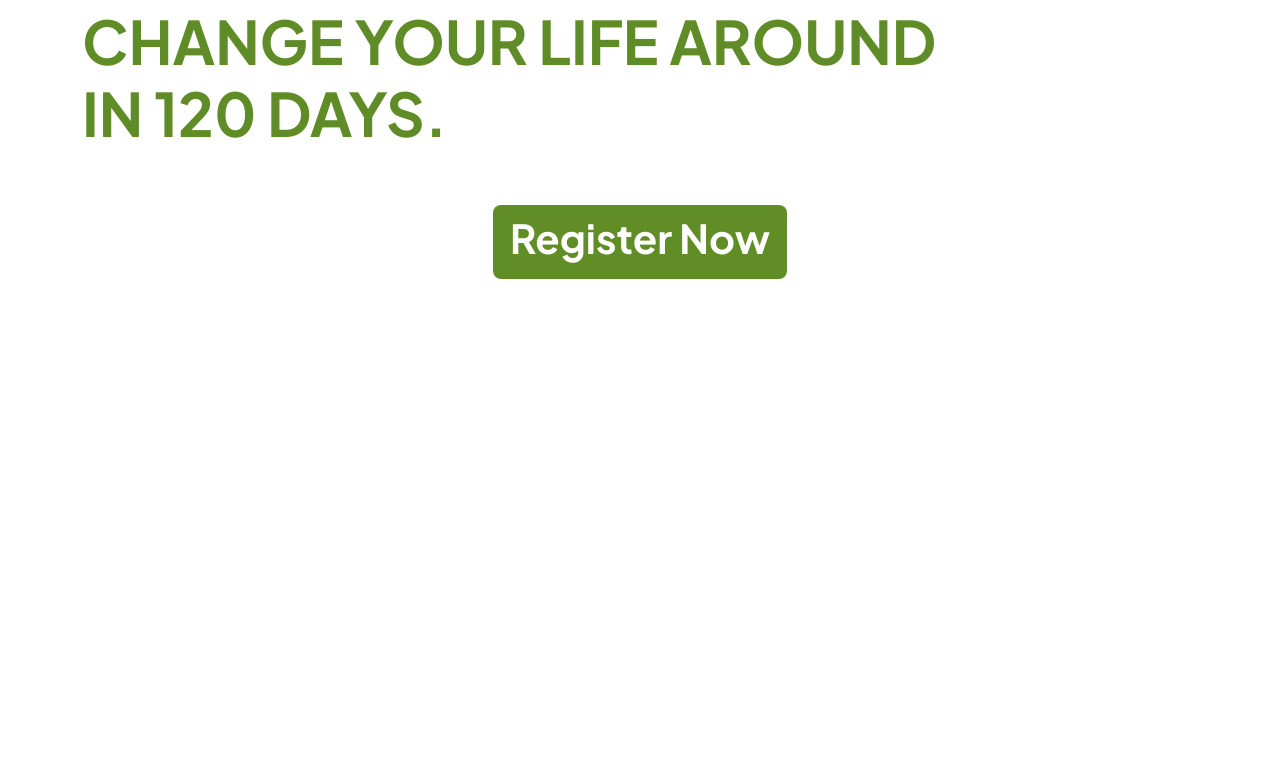
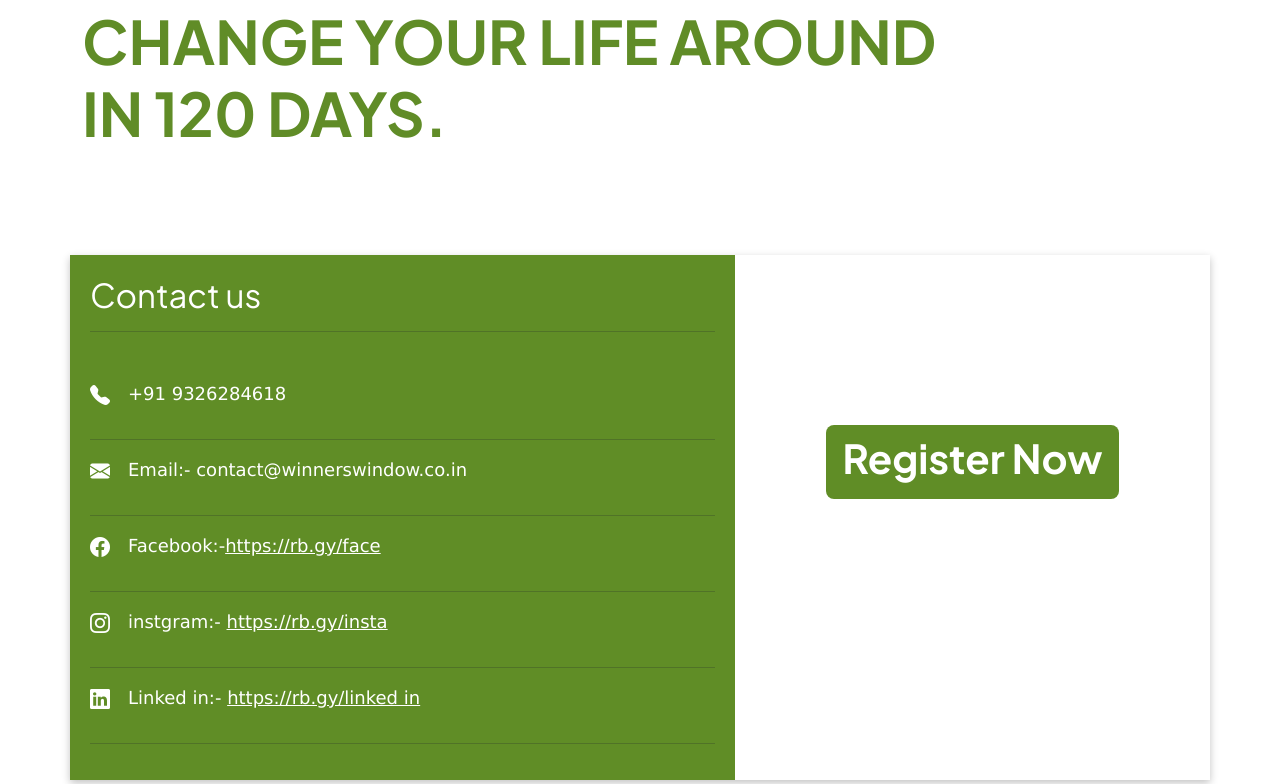
Before and after one commit to salihek5788/winners, a plain HTML site: page index.html in a window 1280 px wide. Shown: the part 6093-6877 px from the top of the page. Before the commit the page ends 6372 px from the top, so only its background shows below. Drawn offline with nearby package versions, Linux system fonts and the light colour scheme.

Commit message:
Add files via upload

```diff
--- a/index.html
+++ b/index.html
@@ -6,7 +6,17 @@
     <title>winners window</title>
     <link rel="shortcut icon" href="img/WW copy.png o (3).png" type="image/x-icon">
     <link href="https://cdn.jsdelivr.net/npm/bootstrap@5.2.3/dist/css/bootstrap.min.css" rel="stylesheet" integrity="sha384-rbsA2VBKQhggwzxH7pPCaAqO46MgnOM80zW1RWuH61DGLwZJEdK2Kadq2F9CUG65" crossorigin="anonymous">
+    <link rel="stylesheet" href="https://cdn.jsdelivr.net/npm/bootstrap-icons@1.11.1/font/bootstrap-icons.css">
     <link rel="stylesheet" href="style.css">
+    <script src="index.js"></script>
+    <script type="text/javascript"
+        src="https://cdn.jsdelivr.net/npm/@emailjs/browser@3/dist/email.min.js">
+</script>
+<script type="text/javascript">
+   (function(){
+      emailjs.init("7DjQprSHHBMHs10g6");
+   })();
+</script>
 </head>
   <body>
     <!--navbar section -->
@@ -150,7 +160,7 @@
 
          <!--information-->
      <section class="Information bg-black pt-5" id="Information-section">
-      <div class="container">
+      <div class="container item-center">
           <div class="row">
               <div class="col-md-4 pt-3">
                   <div class="card">
@@ -187,7 +197,7 @@
 
 
      <!--feature-->
-     <section class="last bg-white pt-5" id="Register-section">
+     <section class="last bg-white pt-5">
         <div class="container">
             <div class="row">
                 <!--text-->
@@ -206,17 +216,46 @@
                     </div>
 
                 </div>
-          <footer class="foo bg-white pt-5 ">
-            <div class="container">
-              <!--img-->
-              <div class="col-12 text-center item-center mx-auto">
-                   <a href="https://mf271.isrefer.com/go/tnltforder/a2053"><button type="button" class="btn  btn-lg btn-block" style="background-color: #608d26; color: white;"><h1><b>Register Now</b></h1></button></a>
-              </div>
-            </div>
-          </footer>
+
+     </section>
+     <!--contact-->
+     <section class="pb-1 frm" id="Register-section">
+    <div class="container 1 pt-5">
+      <div class="row rw">
+        <div class="col-md-7 " style="background-color: #608d26;">
+        <h2 style="font-size: 33px; color: #ffffff;">Contact us</h2><hr>
+        <div class="mt-5">
+          <div class="d-flex">
+            <i class="bi bi-telephone-fill" style="color: #ffffff;"></i>
+            <p style="color: #ffffff;">+91 9326284618</p>
+          </div><hr>
+          <div class="d-flex">
+            <i class="bi bi-envelope-fill" style="color: #ffffff;"></i>
+            <p style="color: #ffffff;">Email:- contact@winnerswindow.co.in</p>
+          </div><hr>
+          <div class="d-flex">
+            <i class="bi bi-facebook" style="color: #ffffff;"></i>
+            <p style="color: #ffffff;">Facebook:-<a href="https://rb.gy/f4bupg" style="color: #ffffff;">https://rb.gy/face</a></p>
+          </div><hr>
+          <div class="d-flex">
+            <i class="bi bi-instagram" style="color: #ffffff;"></i>
+            <p style="color: #ffffff;">instgram:- <a href="https://rb.gy/lsplee" style="color: white;">https://rb.gy/insta</a></p>
+          </div><hr>
+          <div class="d-flex">
+            <i class="bi bi-linkedin" style="color: #ffffff;"></i>
+            <p style="color: #ffffff;">Linked in:- <a href="https://rb.gy/35yupv" style="color: white;">https://rb.gy/linked in</a></p>
+          </div><hr>
+        </div>
+
+        </div>
+        <div class="col-md-5" style="background-color: #ffffff;">
+          <div class=" text-center item-center mx-auto">
+            <a href="https://mf271.isrefer.com/go/tnltforder/a2053"><button type="button" class="btn hq btn-lg btn-block" style="background-color: #608d26; color: white;"><h1><b>Register Now</b></h1></button></a>
+       </div>
+    </div>
+  </section>
 
 
-     </section>
 
 
 
--- a/style.css
+++ b/style.css
@@ -118,3 +118,52 @@ section.about h3{
 
 
 }
+*{
+    padding: 0;
+    margin: 0;
+    box-sizing: border-box;
+}
+.container1{
+    width: 60%;
+    padding: 45px;
+    border-radius: 0;
+    position: absolute;
+    left: 50%;
+    top: 50%;
+    transform: translate(-50%,-50%);
+}
+.rw{
+    box-shadow: rgba(0, 0, 0, 0.24) 0px 3px 8px;
+}
+.col-md-7{
+    padding: 20px;
+}
+.col-md-5{
+    color: #ffffff;
+    background-color: #608c27;
+    padding: 20px;
+}
+.frm{
+    margin-top: 50px;
+}
+.form-control{
+    height: 52px;
+    background: #ffffff;
+    color:#ffffff;
+    font-size: 18px;
+    border-radius: 2px;
+    box-sizing: none! important;
+    border: 1px solid rgba(0, 0, 0, 0.1);
+}
+.bi{
+    font-size: 20px;
+}
+.d-flex p{
+    font-size: 18px;
+    padding-left: 18px;
+    font-family: Verdana, Geneva, Tahoma, sans-serif;
+}
+.hq{
+    margin-top: 150px;
+    size: 700px;
+}
```
